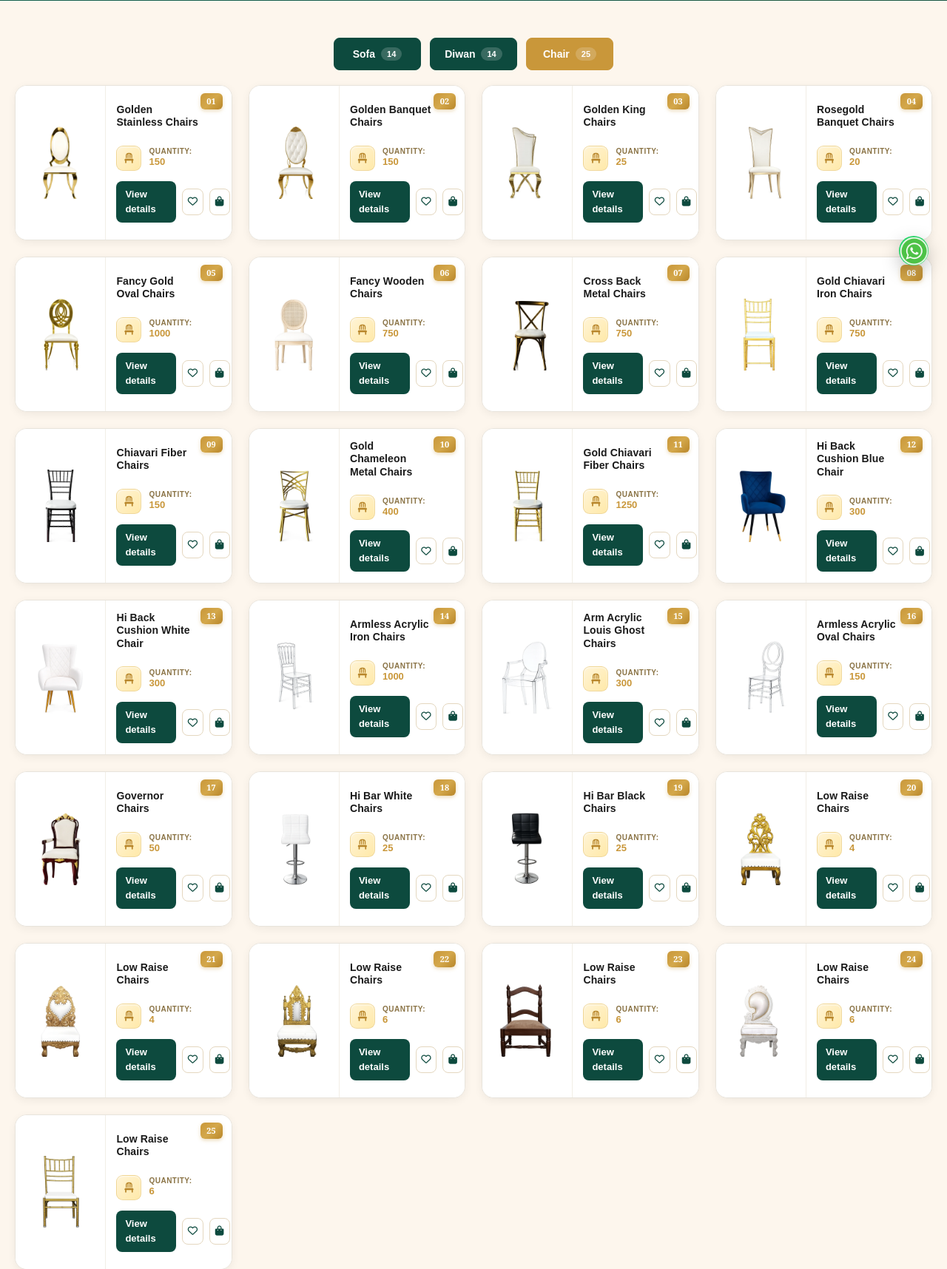
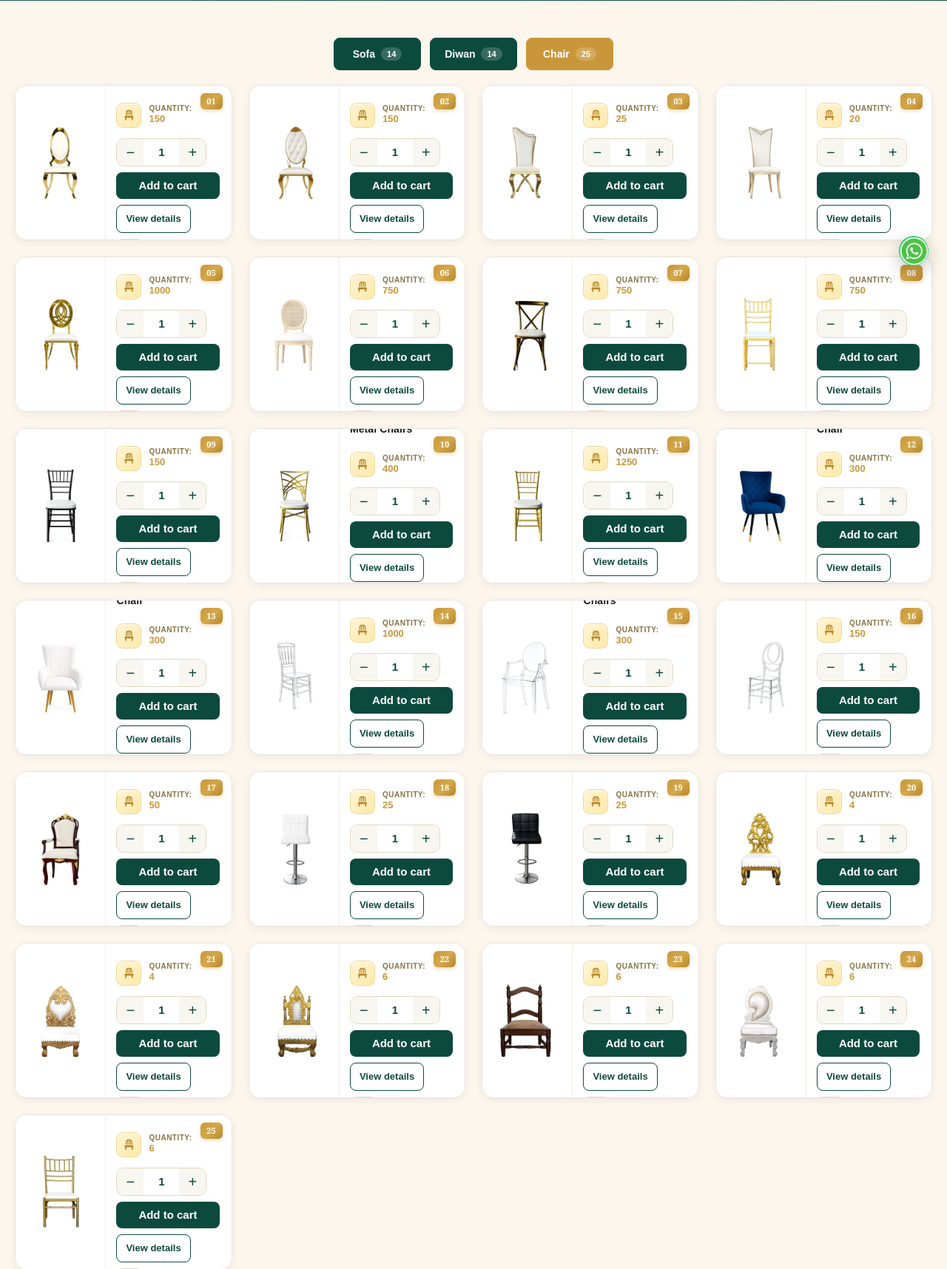
Before and after one commit to krithish-14/Impress-Signature-Seating-, a Django app: page /collections/chairs/ in a window 1280 px wide. Shown: the part 416-2132 px from the top of the page at 74% size. Run offline with Django 5.2, Linux system fonts and the light colour scheme; data comes from the database, SQL or seed files in the repository.

Commit message:
Let shoppers type a quantity and add it from each product card.

```diff
--- a/static/css/site.css
+++ b/static/css/site.css
@@ -62,9 +62,15 @@
 .card-actions {
   display: flex;
   align-items: center;
+  flex-wrap: wrap;
   gap: 8px;
   margin-top: 4px;
 }
+.card-actions .card-qty { flex: 0 0 auto; }
+.card-actions .card-cart-btn { flex: 1 1 110px; min-height: 36px; padding: 8px 10px; }
+.card-actions .card-view-link { background: #fff; color: #0d4a3e; border: 1px solid #0d4a3e; }
+.chair-page .chair-info, .sofa-info { overflow: visible !important; }
+button.card-action-link { border: 0; font: inherit; font-weight: 700; cursor: pointer; }
 .card-action-link,
 .bag-add {
   display: inline-flex;
@@ -159,7 +165,7 @@
 }
 .qty-stepper button:disabled { opacity: .4; cursor: not-allowed; }
 .qty-stepper input, .qty-stepper span {
-  width: 42px;
+  width: 48px;
   border: 0;
   text-align: center;
   font: inherit;
--- a/static/js/card-actions.js
+++ b/static/js/card-actions.js
@@ -1,6 +1,16 @@
 (function () {
   var store = window.ImpressStore;
   if (!store) return;
+
+  function cardInput(button) {
+    var card = button.closest(".product-card");
+    return card ? card.querySelector("[data-card-qty]") : null;
+  }
+
+  function typedQty(input) {
+    var value = Math.max(1, Number(input && input.value) || 1);
+    return value;
+  }
 
   function itemFrom(button) {
     return {
@@ -9,7 +19,7 @@
       image: button.getAttribute("data-image"),
       url: button.getAttribute("data-url"),
       category: button.getAttribute("data-category") || "",
-      qty: 1
+      qty: typedQty(cardInput(button))
     };
   }
 
@@ -23,6 +33,15 @@
   }
 
   document.addEventListener("click", function (event) {
+    var step = event.target.closest("[data-card-step]");
+    if (step && !step.disabled) {
+      event.preventDefault();
+      var input = step.parentElement.querySelector("[data-card-qty]");
+      if (!input || input.disabled) return;
+      var next = Math.max(1, (Number(input.value) || 1) + Number(step.getAttribute("data-card-step")));
+      input.value = String(next);
+      return;
+    }
     var wish = event.target.closest("[data-toggle-wish]");
     var cart = event.target.closest("[data-add-cart]");
     if (wish) {
@@ -32,7 +51,18 @@
     } else if (cart && !cart.disabled) {
       event.preventDefault();
       store.addToCart(itemFrom(cart));
+      var label = cart.textContent;
+      cart.textContent = "Added";
+      window.setTimeout(function () { cart.textContent = label; }, 1200);
     }
+  });
+  document.addEventListener("input", function (event) {
+    if (!event.target.matches("[data-card-qty]")) return;
+    event.target.value = event.target.value.replace(/\D/g, "");
+  });
+  document.addEventListener("focusout", function (event) {
+    if (!event.target.matches("[data-card-qty]")) return;
+    event.target.value = String(Math.max(1, Number(event.target.value) || 1));
   });
   document.addEventListener("DOMContentLoaded", sync);
   window.addEventListener("impress-store-change", sync);
--- a/templates/includes/card_actions.html
+++ b/templates/includes/card_actions.html
@@ -1,5 +1,10 @@
 <div class="card-actions">
-  <a class="card-action-link" href="{{ product.get_absolute_url }}">View details</a>
+  <div class="qty-stepper card-qty">
+    <button type="button" data-card-step="-1" aria-label="Decrease quantity" {% if product.available_units < 1 %}disabled{% endif %}>−</button>
+    <input type="text" inputmode="numeric" value="1" data-card-qty aria-label="Quantity for {{ product.name }}" {% if product.available_units < 1 %}disabled{% endif %}>
+    <button type="button" data-card-step="1" aria-label="Increase quantity" {% if product.available_units < 1 %}disabled{% endif %}>+</button>
+  </div>
+  <button type="button" class="card-action-link card-cart-btn" data-add-cart data-slug="{{ product.slug }}" data-name="{{ product.name }}" data-image="{{ product.image_url }}" data-url="{{ product.get_absolute_url }}" data-category="{{ product.category.nav_label }}" {% if product.available_units < 1 %}disabled{% endif %}>Add to cart</button>
+  <a class="card-action-link card-view-link" href="{{ product.get_absolute_url }}">View details</a>
   <button type="button" class="card-icon-btn" data-toggle-wish data-slug="{{ product.slug }}" data-name="{{ product.name }}" data-image="{{ product.image_url }}" data-url="{{ product.get_absolute_url }}" data-category="{{ product.category.nav_label }}" aria-label="Save {{ product.name }} to wishlist"><i class="fa-regular fa-heart"></i></button>
-  <button type="button" class="card-icon-btn" data-add-cart data-slug="{{ product.slug }}" data-name="{{ product.name }}" data-image="{{ product.image_url }}" data-url="{{ product.get_absolute_url }}" data-category="{{ product.category.nav_label }}" {% if product.available_units < 1 %}disabled{% endif %} aria-label="Add {{ product.name }} to cart"><i class="fa-solid fa-bag-shopping"></i></button>
 </div>
--- a/templates/product_detail.html
+++ b/templates/product_detail.html
@@ -45,7 +45,7 @@
           <span>Quantity</span>
           <div class="qty-stepper">
             <button type="button" data-qty-step="-1" aria-label="Decrease quantity" {% if product.available_units < 1 %}disabled{% endif %}>−</button>
-            <input id="pdp-qty" type="text" inputmode="numeric" value="1" data-max="{{ max_qty }}" readonly {% if product.available_units < 1 %}disabled{% endif %}>
+            <input id="pdp-qty" type="text" inputmode="numeric" value="1" data-max="{{ max_qty }}" {% if product.available_units < 1 %}disabled{% endif %}>
             <button type="button" data-qty-step="1" aria-label="Increase quantity" {% if product.available_units < 1 %}disabled{% endif %}>+</button>
           </div>
         </div>
```
Also changed, not shown: static/js/cart-page.js (+10 -2 lines), static/js/product.js (+13 -0 lines).
